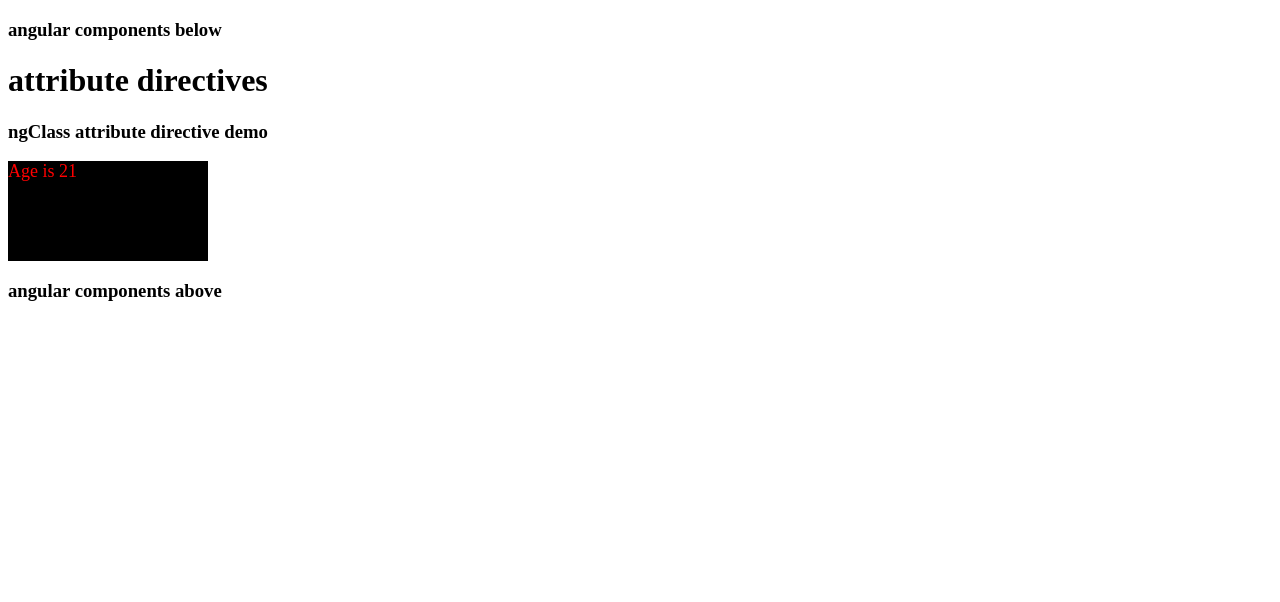
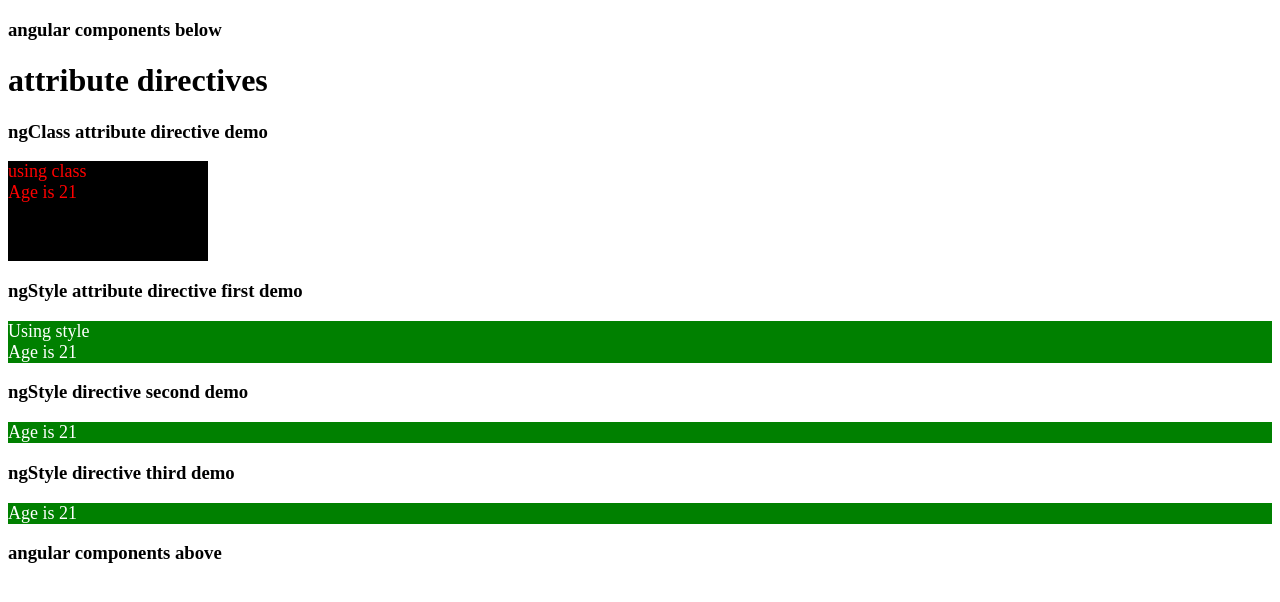
Before and after one commit to vineetsemwal/cgifresh22, an Angular app in the folder clientside/angular-projects/first-app/: page / in a window 1280 px wide. Shown: the top 602 px of the page. Built offline with nearby package versions, Linux system fonts and the light colour scheme.

Commit message:
ngstyle demos

```diff
--- a/clientside/angular-projects/first-app/src/app/attribute-directive/attribute-directive.component.html
+++ b/clientside/angular-projects/first-app/src/app/attribute-directive/attribute-directive.component.html
@@ -6,5 +6,30 @@
 
 
 <div [ngClass]="{'even':isAgeEven() , 'odd' : !isAgeEven(), 'box' :true }">
- Age is   {{age}}
+ using class <br>
+  Age is   {{age}}
 </div>
+
+<h3>ngStyle attribute directive first demo</h3>
+
+<div [ngStyle]="{'background-color': backgroundColorStyle , 'color': color , 'font-size': fontSize }">
+
+Using style <br>
+
+  Age is {{age}}
+
+</div>
+
+
+<h3>ngStyle directive  second demo</h3>
+
+
+<div [ngStyle]="demo2Style">
+  Age is {{age}}
+</div>
+
+<h3>ngStyle directive third demo</h3>
+
+<div [ngStyle]="provideStyle()">
+  Age is {{age}}
+</div>
--- a/clientside/angular-projects/first-app/src/app/attribute-directive/attribute-directive.component.ts
+++ b/clientside/angular-projects/first-app/src/app/attribute-directive/attribute-directive.component.ts
@@ -13,4 +13,18 @@ export class AttributeDirectiveComponent  {
    return this.age%2===0;
   }
 
+  backgroundColorStyle="green";
+  color="white";
+  fontSize="large";
+
+  demo2Style={
+     "background-color":"green",
+     "color" : "white",
+     "font-size": "large"
+  };
+
+  provideStyle(){
+  return this.demo2Style;
+  }
+
 }
```
